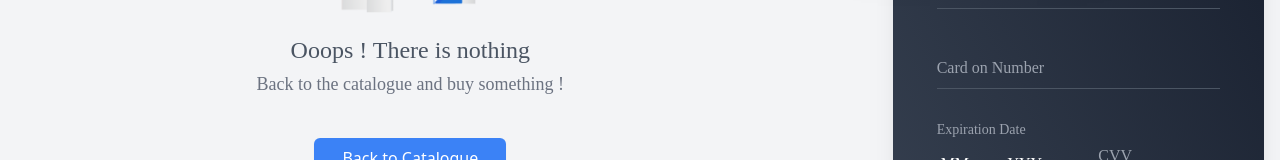
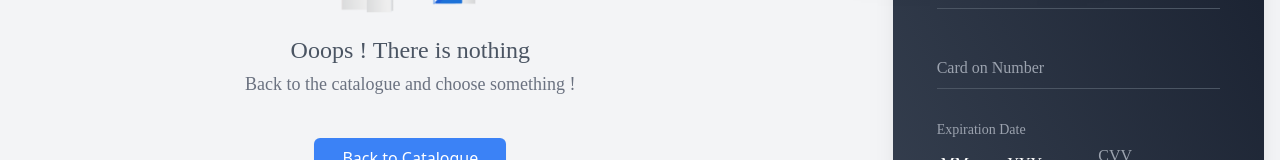
Before and after one commit to rakhimovkamran/nextjs-shopping-cart, a Next.js app: page /cart in a window 1280 px wide. Shown: the part 448-608 px from the top of the page. Built offline with nearby package versions, Linux system fonts and the light colour scheme; a web font is replaced by a local one.

Commit message:
| Cart | EmptyState | Changed Caption

```diff
--- a/src/modules/cart/components/organisms/EmptyState/index.tsx
+++ b/src/modules/cart/components/organisms/EmptyState/index.tsx
@@ -16,7 +16,7 @@ const EmptyState = () => {
             <Image height={200} width={200} alt="Empty" src={EmptyStateImage} />
             <p className="text-2xl text-gray-600">Ooops ! There is nothing</p>
             <p className="text-lg text-gray-500 mt-1">
-                Back to the catalogue and buy something !
+                Back to the catalogue and choose something !
             </p>
 
             <div className="w-48 mt-10">
```
